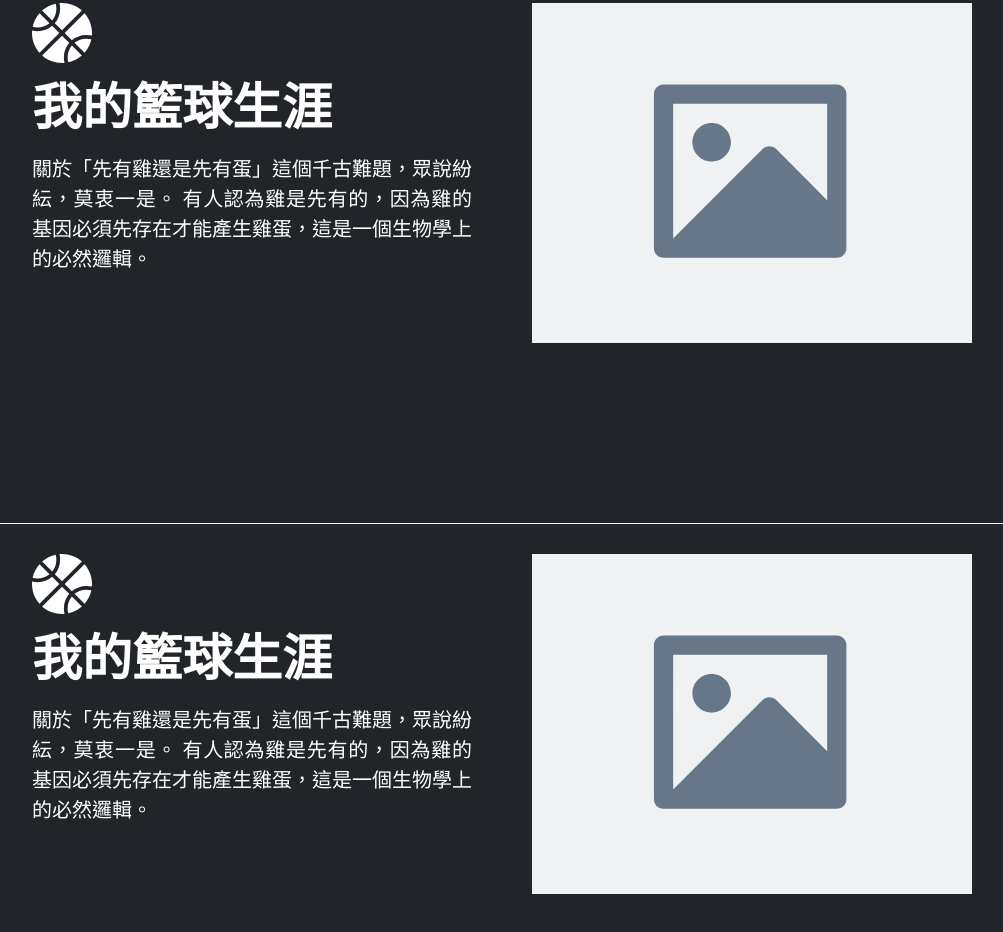
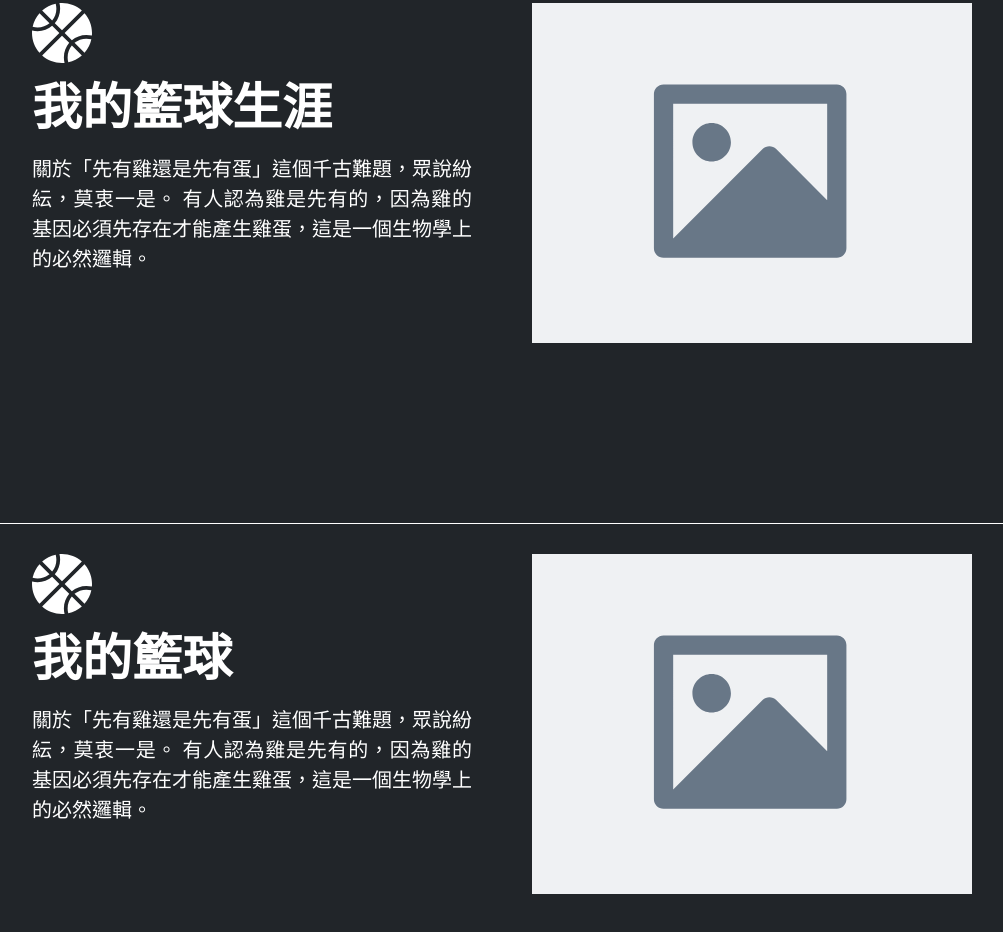
Before and after one commit to IHOKE/AST10926-Marco-Individual, a plain HTML site: page index.html in a window 1280 px wide. Shown: the part 5013-5945 px from the top of the page, without its empty margins (138-1141 px from the left). Drawn offline with nearby package versions, Linux system fonts and the light colour scheme.

Commit message:
Marco0.3

```diff
--- a/index.html
+++ b/index.html
@@ -372,7 +372,7 @@
 			<div class="row g-0">
 				<div class="col-6 achiev-l">
 					<img src="images/logo-basketball.svg">
-					<h1 lang="zh-HK">我的籃球生涯</h1>
+					<h1 lang="zh-HK">我的籃球</h1>
 					<p lang="zh-HK">關於「先有雞還是先有蛋」這個千古難題，眾說紛紜，莫衷一是。 有人認為雞是先有的，因為雞的基因必須先存在才能產生雞蛋，這是一個生物學上的必然邏輯。</p>
 				</div>
 
```
